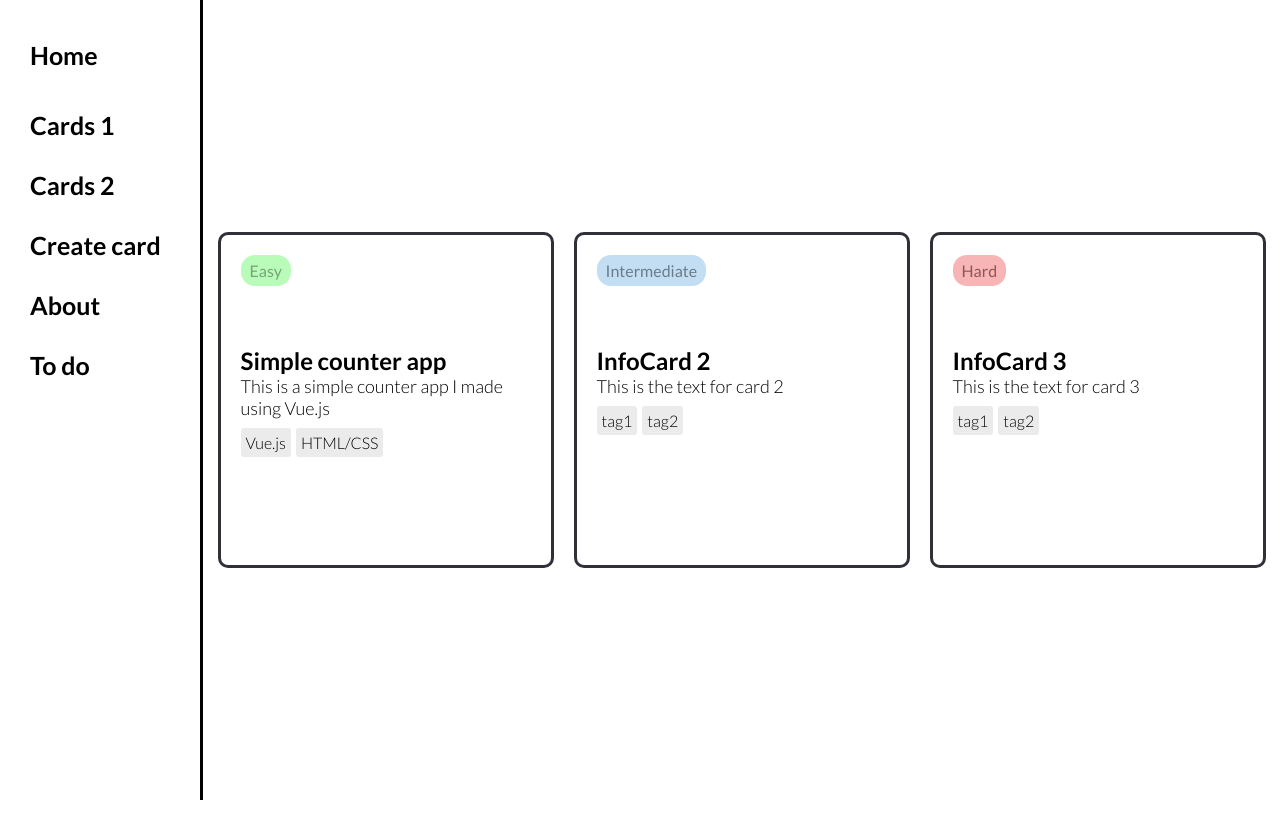
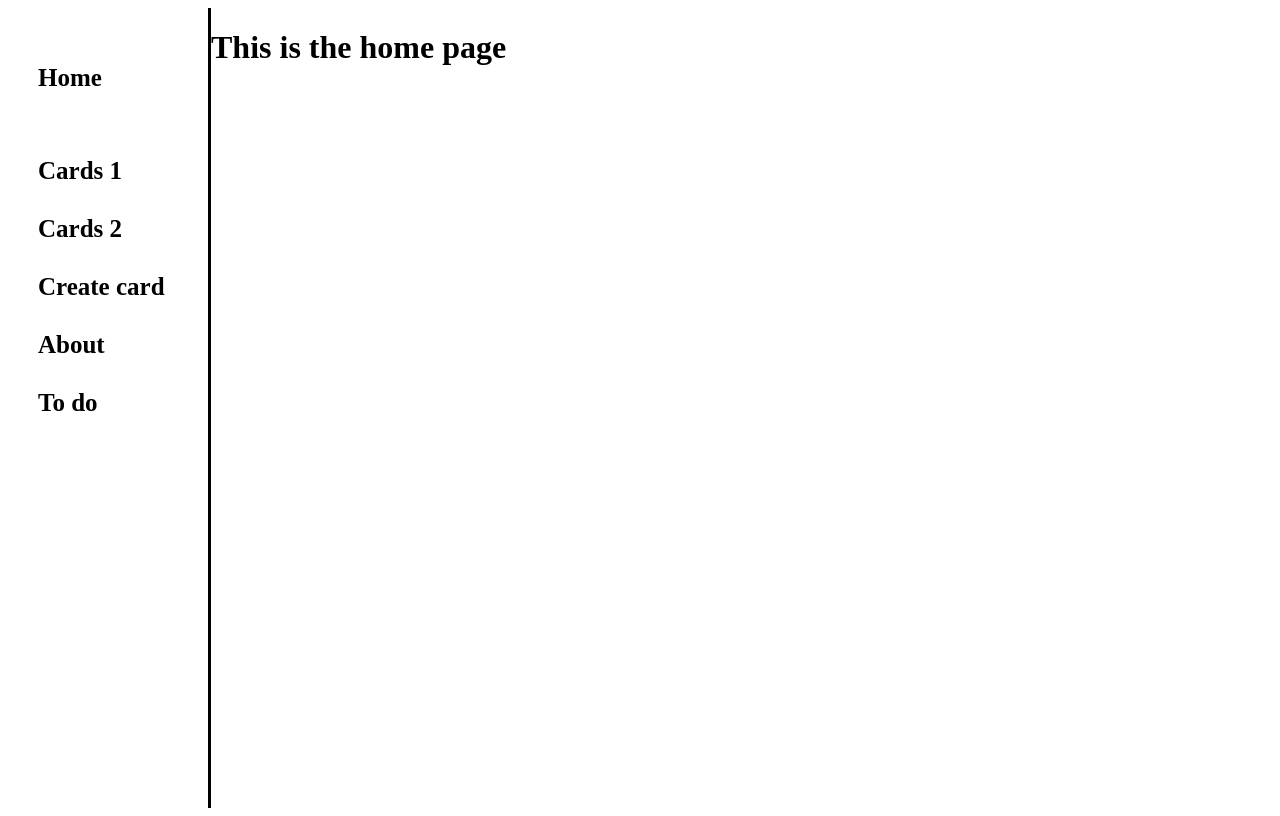
Before and after one commit to TiesHogenboom/vue-cards, a Vue app: page / in a window 1280 px wide. Built offline with nearby package versions, Linux system fonts and the light colour scheme.

Commit message:
added begin of routing

```diff
--- a/package.json
+++ b/package.json
@@ -9,7 +9,8 @@
   },
   "dependencies": {
     "core-js": "^3.8.3",
-    "vue": "^3.2.13"
+    "vue": "^3.2.13",
+    "vue-router": "^4.2.5"
   },
   "devDependencies": {
     "@babel/core": "^7.12.16",
--- a/src/App.vue
+++ b/src/App.vue
@@ -1,23 +1,16 @@
-<template>
-  <Cards1Page/>
-</template>
-
-<script>
-
-import Cards1Page from './views/Cards1Page.vue'
-
-export default {
-  name: 'App',
-  components: {
-      Cards1Page
-  }
-}
+<script setup>
+import { RouterLink, RouterView } from 'vue-router'
 </script>
 
-<style>
-* {
-font-family: 'Lato', sans-serif;
-padding: 0;
-margin: 0;
-}
-</style>
+<template>
+  <div id="layout">
+    <header>
+      <div class="wrapper">
+        <nav>
+          <RouterLink :to="{ name: 'home' }"></RouterLink>
+        </nav>
+      </div>
+    </header>
+    <RouterView />
+  </div>
+</template>
--- /dev/null
+++ b/src/router/index.js
@@ -0,0 +1,29 @@
+import { createRouter, createWebHistory } from 'vue-router'
+import HomeView from '../views/HomeView.vue'
+import AboutView from '../views/AboutView.vue'
+import Cards1View from '../views/Cards1View.vue'
+
+const router = createRouter({
+  history: createWebHistory(),
+  routes: [
+    {
+      path: '/',
+      name: 'home',
+      component: HomeView,
+    },
+    {
+      path: '/about',
+      name: 'about',
+      component: AboutView,
+    },
+    {
+      path: '/cards-1',
+      name: 'cards1',
+      component: Cards1View,
+    },
+
+
+  ],
+})
+
+export default router
--- /dev/null
+++ b/src/views/AboutView.vue
@@ -0,0 +1,3 @@
+<template>
+    hi
+</template>
--- /dev/null
+++ b/src/views/HomeView.vue
@@ -0,0 +1,24 @@
+<template>
+    <div class="page">
+        <WebSidebar />
+        <h1>This is the home page</h1>
+    </div>
+</template>
+
+<script>
+
+import WebSidebar from '../components/WebSidebar.vue'
+
+export default {
+    components: {
+        WebSidebar
+    }
+}
+
+</script>
+
+<style>
+.page{
+    display:flex;
+}
+</style>
```
Also changed, not shown: src/main.js (+6 -1 lines), src/router.js (deleted, +0 -21 lines), src/views/Cards1View.vue (renamed from src/views/Cards1Page.vue), 1 other file (tests, documents, lock files or other folders).
